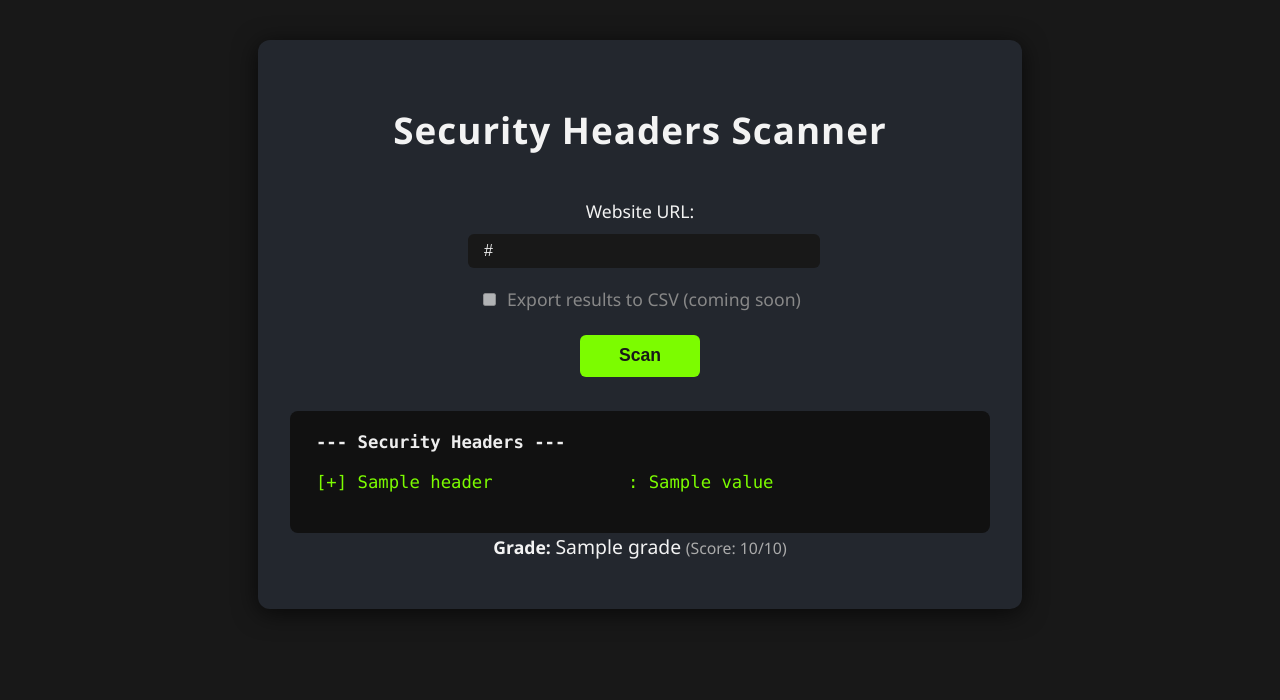
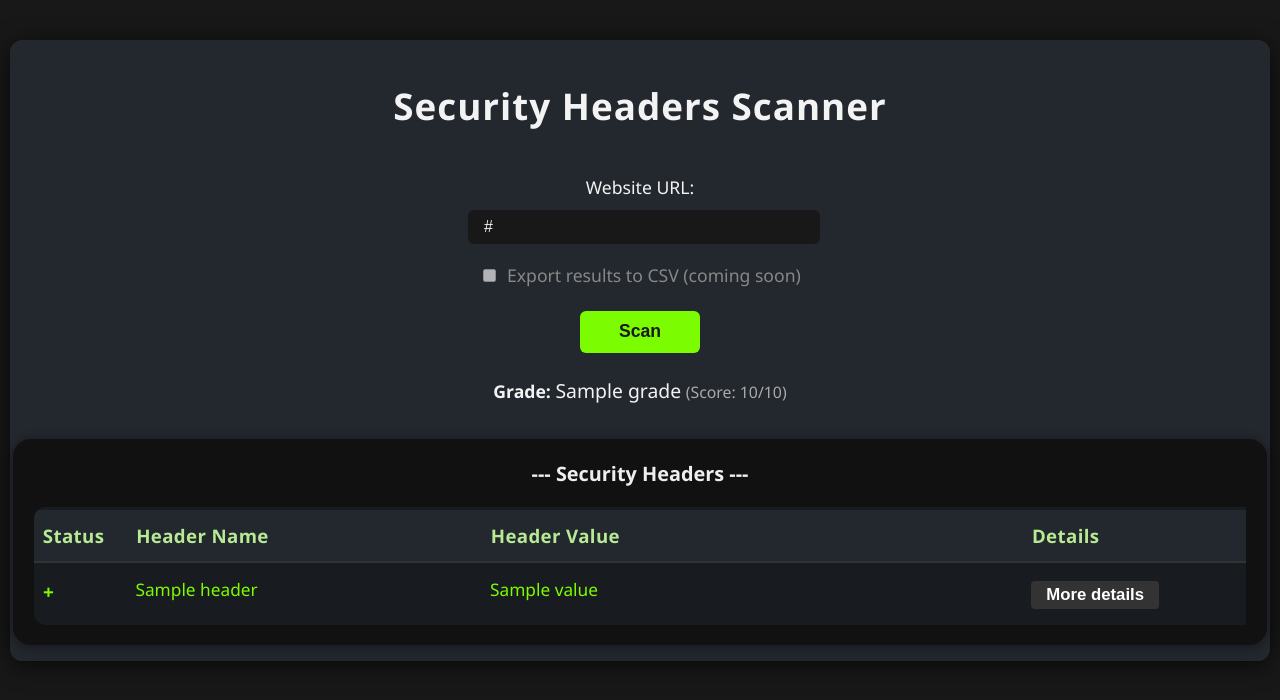
Before and after one commit to Kostek02/Security-Headers-Scanner, a Flask app: template templates/index.html in a window 1280 px wide. Shown: the top 700 px of the page. Run offline with Flask 2, Linux system fonts and the light colour scheme; the template is opened without the code that fills it: most values are stand-ins (such as "Sample title", 1, 10 or a date in 2020).

Commit message:
Enhance header scanning results with detailed explanations and improve UI layout. Added HEADER_EXPLANATIONS for security headers, updated web.py to include new details in results, and revamped index.html for better presentation and usability.

```diff
--- a/src/headerscan.py
+++ b/src/headerscan.py
@@ -16,6 +16,49 @@ SECURITY_HEADERS = [
 HEADERS = {'User-Agent': 'Mozilla/5.0 (compatible; SecurityHeadersScanner/1.0)'}
 
 init(autoreset=True)
+
+HEADER_EXPLANATIONS = {
+    'Content-Security-Policy': {
+        'basic': "Prevents XSS by restricting sources of scripts and other content.",
+        'weight': 3,
+        'context': "A strong CSP is one of the most effective defenses against XSS and data injection attacks. It tells browsers what content is allowed to load, reducing the risk of malicious scripts running on your site. Missing or weak CSP leaves your users vulnerable to a wide range of attacks."
+    },
+    'Strict-Transport-Security': {
+        'basic': "Forces browsers to use HTTPS, protecting against protocol downgrade attacks.",
+        'weight': 3,
+        'context': "HSTS ensures all future requests use HTTPS, even if a user types http://. This prevents attackers from intercepting or modifying traffic via downgrade or SSL-stripping attacks. Essential for any site with authentication or sensitive data."
+    },
+    'X-Content-Type-Options': {
+        'basic': "Prevents MIME-sniffing, reducing exposure to drive-by downloads and XSS.",
+        'weight': 2,
+        'context': "Without this header, browsers may try to guess the content type, which can lead to security issues if a file is interpreted as something else (e.g., a script). Always set to 'nosniff'."
+    },
+    'X-Frame-Options': {
+        'basic': "Prevents clickjacking by disallowing your site to be framed by others.",
+        'weight': 2,
+        'context': "Clickjacking attacks trick users into clicking on something different from what they perceive. This header blocks your site from being embedded in iframes on other domains."
+    },
+    'Referrer-Policy': {
+        'basic': "Controls how much referrer information is sent with requests, reducing info leakage.",
+        'weight': 1,
+        'context': "A strict referrer policy prevents sensitive URLs or data from leaking to third parties via the Referer header. Important for privacy and to avoid leaking internal paths."
+    },
+    'Permissions-Policy': {
+        'basic': "Restricts use of powerful browser features (camera, mic, etc.) to trusted origins.",
+        'weight': 1,
+        'context': "This header lets you control which origins can use features like geolocation, camera, microphone, and more. Reduces attack surface and enforces least privilege."
+    },
+    'Cache-Control': {
+        'basic': "Controls browser and proxy caching, important for sensitive data.",
+        'weight': 1,
+        'context': "Improper caching can expose sensitive data to unauthorized users. Use strict cache settings for authenticated or sensitive content."
+    },
+    'Access-Control-Allow-Origin': {
+        'basic': "Controls which domains can access resources via CORS. Important for APIs.",
+        'weight': 1,
+        'context': "CORS headers are critical for APIs and web apps that share resources across origins. Misconfiguration can lead to data leaks or unauthorized access."
+    },
+}
 
 def scan_headers(url):
     try:
--- a/templates/index.html
+++ b/templates/index.html
@@ -12,7 +12,7 @@
             padding: 0;
         }
         .container {
-            max-width: 700px;
+            max-width: 1600px;
             margin: 40px auto;
             background: #23272e;
             border-radius: 12px;
@@ -64,13 +64,43 @@
             background: #5fd400;
         }
         .results {
-            font-family: 'Fira Mono', 'Consolas', monospace;
+            font-family: 'Segoe UI', Arial, sans-serif;
             background: #111;
             color: #eee;
-            padding: 1.2em 1.5em;
-            border-radius: 8px;
+            padding: 1.2em 1.2em;
+            border-radius: 18px;
             margin-top: 2em;
             font-size: 1.08em;
+            max-width: 1400px;
+            margin-left: auto;
+            margin-right: auto;
+            box-shadow: 0 2px 12px #0006;
+        }
+        .results-table-wrap {
+            overflow-x: auto;
+            width: 100%;
+        }
+        table {
+            border-radius: 12px;
+            overflow: hidden;
+            background: #181b20;
+        }
+        th, td {
+            font-family: 'Segoe UI', Arial, sans-serif;
+        }
+        th {
+            background: #23272e;
+            color: #b8e994;
+            font-size: 1.08em;
+            font-weight: 600;
+            letter-spacing: 0.02em;
+            border-bottom: 2px solid #333;
+        }
+        tr {
+            transition: background 0.15s;
+        }
+        tr:hover:not(.explain-row) {
+            background: #23272e;
         }
         .present {
             color: #7CFC00;
@@ -91,11 +121,57 @@
             font-weight: bold;
             text-align: center;
         }
+        .explain-row {
+            background: #23272e;
+            color: #eee;
+            border-bottom: 1px solid #222;
+            padding: 0;
+        }
+        .explain-content {
+            display: flex;
+            flex-direction: row;
+            gap: 2em;
+            padding: 1.2em 1.5em 1.2em 1.5em;
+            word-break: break-word;
+            background: #23272e;
+            border-radius: 0 0 12px 12px;
+        }
+        .explain-col {
+            min-width: 16em;
+            max-width: 24em;
+        }
+        .explain-col-context {
+            flex: 1;
+            min-width: 18em;
+        }
+        .details-btn {
+            background: #333;
+            color: #fff;
+            border: none;
+            border-radius: 4px;
+            padding: 0.25em 0.9em;
+            cursor: pointer;
+            font-size: 0.97em;
+            margin-top: 0.2em;
+            transition: background 0.2s;
+        }
+        .details-btn:hover {
+            background: #555;
+        }
+        @media (max-width: 1700px) {
+            .container {
+                max-width: 98vw;
+                padding: 1em 0.2em;
+            }
+            .results {
+                max-width: 98vw;
+            }
+        }
     </style>
 </head>
 <body>
     <div class="container">
-        <h1>Security Headers Scanner</h1>
+        <h1 style="text-align:center;">Security Headers Scanner</h1>
         <form method="post" action="/scan">
             <label for="url">Website URL:</label>
             <input type="text" id="url" name="url" required value="{{ url or '' }}">
@@ -110,23 +186,63 @@
             {{ error }}
         </div>
         {% endif %}
-        {% if results is not none %}
-        <div class="results">
-            <div><b>--- Security Headers ---</b></div>
-            <br>
-            {% for r in results %}
-                <div class="{{ 'present' if r.present else 'missing' }}">
-                    [{% if r.present %}+{% else %}!{% endif %}] <span class="header-label">{{ r.header }}</span> : {{ r.value }}
-                </div>
-                <br>
-            {% endfor %}
-        </div>
         {% if grade %}
-        <div style="text-align:center; font-size:1.1em; margin-bottom:1em;">
+        <div style="text-align:center; font-size:1.1em; margin:0 0 2em 0;">
             <b>Grade:</b> <span style="font-size:1.1em;">{{ grade }}</span> <span style="font-size:0.9em; color:#aaa;">(Score: {{ score }}/{{ max_score }})</span>
         </div>
         {% endif %}
+        {% if results is not none %}
+        <div class="results">
+            <div style="text-align:center; font-size:1.15em; font-weight:bold; margin-bottom:1em;">--- Security Headers ---</div>
+            <div class="results-table-wrap">
+            <table style="width:100%; border-collapse:separate; border-spacing:0 0.2em; table-layout:fixed;">
+                <thead>
+                    <tr style="border-bottom:1.5px solid #333;">
+                        <th style="text-align:left; padding:0.7em 0.5em; width:4em;">Status</th>
+                        <th style="text-align:left; padding:0.7em 0.5em; width:18em;">Header Name</th>
+                        <th style="text-align:left; padding:0.7em 0.5em; width:28em;">Header Value</th>
+                        <th style="text-align:left; padding:0.7em 0.5em; width:12em;">Details</th>
+                    </tr>
+                </thead>
+                <tbody>
+                {% for r in results %}
+                    <tr class="{{ 'present' if r.present else 'missing' }}" style="vertical-align:top;">
+                        <td style="padding:0.7em 0.5em; font-weight:bold; font-size:1.1em;">{% if r.present %}+{% else %}!{% endif %}</td>
+                        <td style="padding:0.7em 0.5em; word-break:break-word;">{{ r.header }}</td>
+                        <td style="padding:0.7em 0.5em; word-break:break-word;">{{ r.value }}</td>
+                        <td style="padding:0.7em 0.5em;">
+                            <button onclick="toggleExplain('explain-{{ loop.index0 }}')" class="details-btn">More details</button>
+                        </td>
+                    </tr>
+                    <tr id="explain-{{ loop.index0 }}" class="explain-row" style="display:none;">
+                        <td colspan="4" style="padding:0; background:#23272e;">
+                            <div style="display:flex; flex-direction:row; gap:2em; background:#2d3138; border-radius: 0 0 12px 12px; padding:1.2em 1.5em;">
+                                <div style="flex:1; min-width:14em; max-width:22em;">
+                                    <div style="margin-bottom:0.7em;"><b>What does this header do?</b><br>{{ r.basic }}</div>
+                                </div>
+                                <div style="flex:2; min-width:18em;">
+                                    <div style="margin-bottom:0.7em;"><b>Why is it important?</b><br><span style="color:#aaa;">{{ r.context }}</span></div>
+                                    <div style="margin-top:1.2em;"><b>Grade Weight:</b> {{ r.weight }}</div>
+                                </div>
+                            </div>
+                        </td>
+                    </tr>
+                {% endfor %}
+                </tbody>
+            </table>
+            </div>
+        </div>
         {% endif %}
     </div>
+    <script>
+    function toggleExplain(id) {
+        var el = document.getElementById(id);
+        if (el.style.display === 'none') {
+            el.style.display = 'table-row';
+        } else {
+            el.style.display = 'none';
+        }
+    }
+    </script>
 </body>
 </html>
--- a/web.py
+++ b/web.py
@@ -1,5 +1,5 @@
 from flask import Flask, render_template, request
-from src.headerscan import scan_headers, SECURITY_HEADERS, normalize_url
+from src.headerscan import scan_headers, SECURITY_HEADERS, normalize_url, HEADER_EXPLANATIONS
 from src.utils.grading import grade_headers
 import requests
 
@@ -23,11 +23,15 @@ def scan():
     for h in SECURITY_HEADERS:
         val = headers.get(h)
         padded = h.ljust(maxlen)
+        explain = HEADER_EXPLANATIONS.get(h, {})
+        basic = explain.get('basic', 'No explanation available.')
+        weight = explain.get('weight', '?')
+        context = explain.get('context', '')
         if val:
             shown = (val[:120] + '...') if val and len(val) > 120 else val
-            results.append({'present': True, 'header': padded, 'value': shown})
+            results.append({'present': True, 'header': padded, 'value': shown, 'basic': basic, 'weight': weight, 'context': context})
         else:
-            results.append({'present': False, 'header': padded, 'value': 'MISSING'})
+            results.append({'present': False, 'header': padded, 'value': 'MISSING', 'basic': basic, 'weight': weight, 'context': context})
     grade, missing, score, max_score = grade_headers(headers)
     return render_template('index.html', results=results, url=url, error=None, grade=grade, score=score, max_score=max_score)
 
```
Also changed, not shown: 3 other files.
